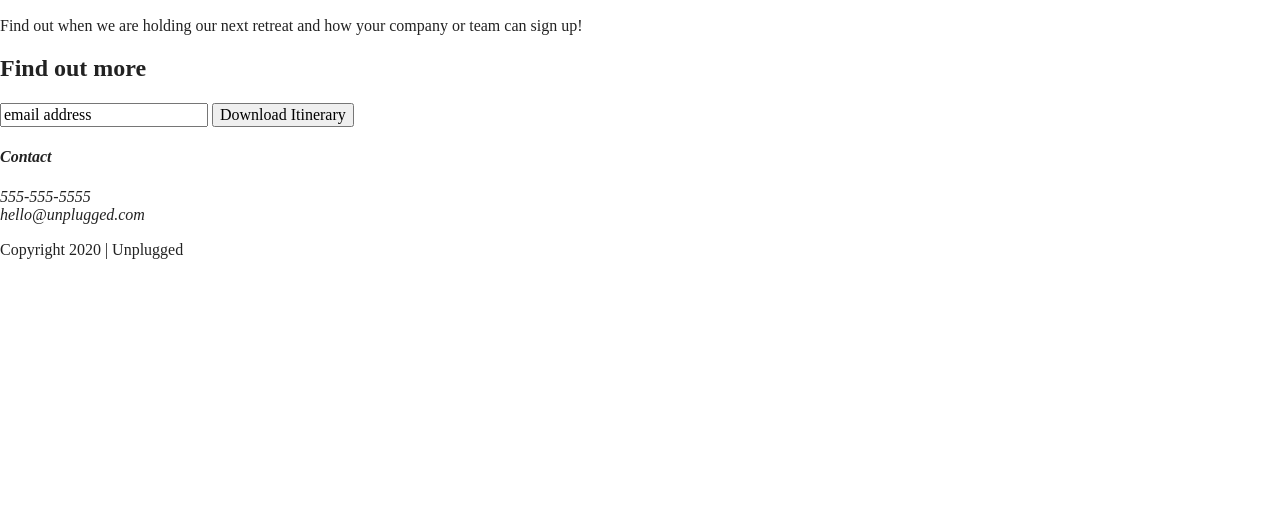
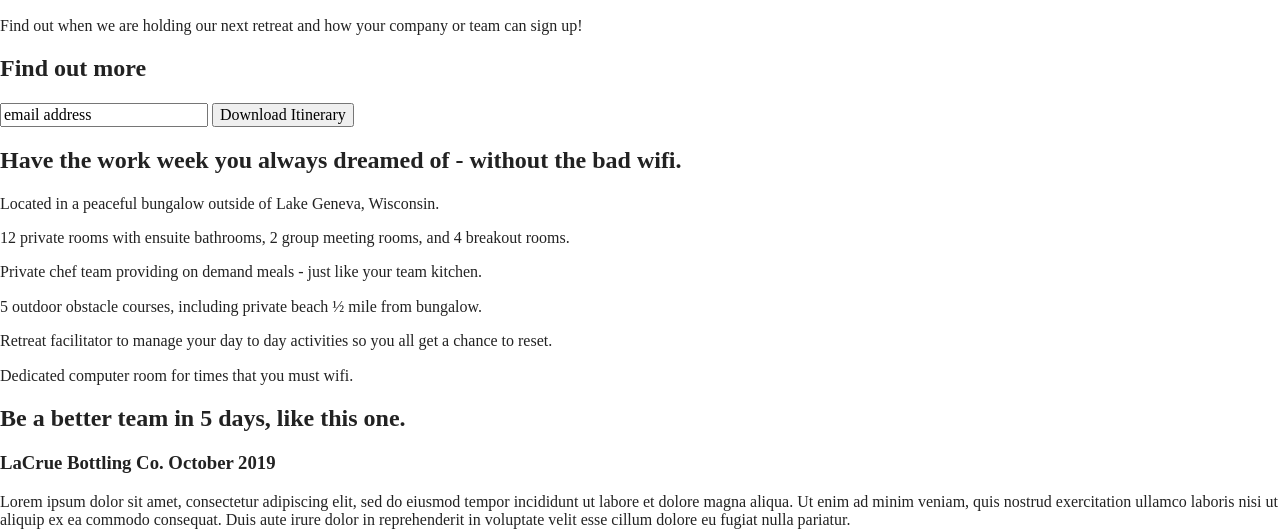
Before and after one commit to e-eastman/206-unplugged, a website built with Parcel: page unplugged-site/index.html in a window 1280 px wide. Shown: the part 271-802 px from the top of the page. Built offline with nearby package versions, Linux system fonts and the light colour scheme.

Commit message:
Added middle section content

```diff
--- a/unplugged-site/index.html
+++ b/unplugged-site/index.html
@@ -40,7 +40,7 @@
 
 <main>
 
-  <section class="hero area">
+  <section class="hero-area">
       <div class="content-wrapper">
         <h1>Retreat from the desk, return refreshed.</h1>
       </div>
@@ -48,12 +48,12 @@
 
   <aside> <!-- newsletter sign up -->
     <div class="content-wrapper">
-      <div class="blurb">
+      <div class="form-description">
       <h2>Want to join the next retreat?</h2>
       <p>Find out when we are holding our next retreat and how your
         company or team can sign up!</p>
     </div>
-    <div class="signup">
+    <div class="form">
       <h2>Find out more</h2>
       <input type="text" name="name" value="email address">
       <input type="button" value="Download Itinerary">
@@ -61,17 +61,62 @@
   </div> <!-- aside content wrapper ends -->
   </aside>
 
+  <section class="features">
+    <div class="content-wrapper"> <!-- features section-->
+      <h2>Have the work week you always dreamed of - without the bad wifi.</h2>
+      <div class="features-items">
+        <article>
+          <p class="fontawesome-icon"></p>
+          <p class="features-item-description">Located in a peaceful bungalow outside of Lake Geneva, Wisconsin.</p>
+        </article>
+        <article>
+          <p class="fontawesome-icon"></p>
+          <p class="features-item-description">12 private rooms with ensuite bathrooms, 2 group meeting rooms, and 4 breakout rooms.</p>
+        </article>
+        <article>
+          <p class="fontawesome-icon"></p>
+          <p class="features-item-description">Private chef team providing on demand meals - just like your team kitchen.</p>
+        </article>
+        <article>
+          <p class="fontawesome-icon"></p>
+          <p class="features-item-description">5 outdoor obstacle courses, including private beach ½ mile from bungalow.</p>
+        </article>
+        <article>
+          <p class="fontawesome-icon"></p>
+          <p class="features-item-description">Retreat facilitator to manage your day to day activities so you all get a chance to reset.</p>
+        </article>
+        <article>
+          <p class="fontawesome-icon"></p>
+          <p class="features-item-description">Dedicated computer room for times that you must wifi.</p>
+        </article>
+      </div> <!-- end features-items div -->
+    </div>
+  </section>
+
+  <section class="reviews"> <!-- featured customer section -->
+      <div class="content-wrapper">
+        <h2>Be a better team in 5 days, like this one.</h2>
+        <article>
+          <div>
+            <h3>LaCrue Bottling Co. October 2019</h3>
+            <p>Lorem ipsum dolor sit amet, consectetur adipiscing elit, sed do eiusmod tempor incididunt ut labore et dolore magna aliqua. Ut enim ad minim veniam, quis nostrud exercitation ullamco laboris nisi ut aliquip ex ea commodo consequat. Duis aute irure dolor in reprehenderit in voluptate velit esse cillum dolore eu fugiat nulla pariatur. </p>
+          </div>
+        </article>
+      </div>
+  </section>
+
 </main>
 
 <footer>
     <div class="content-wrapper">
         <div class="footer-content">
+          <h4>Contact</h4>
           <address class="contact">
-              <h4>Contact</h4>
               <p>555-555-5555<br />
               hello@unplugged.com</p>
             </address>
             <div class="social">
+              <h4>Social</h4>
                 <div class="social-icons">
                   <p><a href="https://www.facebook.com" target="_blank"></a></p>
                   <p><a href="https://www.twitter.com" target="_blank"></a></p>
```
Lines whose indentation alone changed are shown as unchanged.
